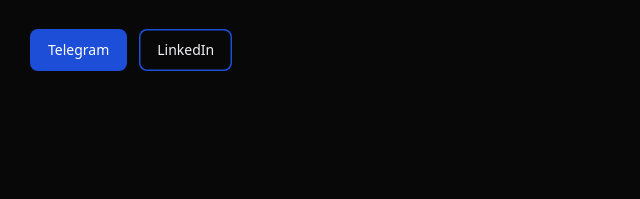
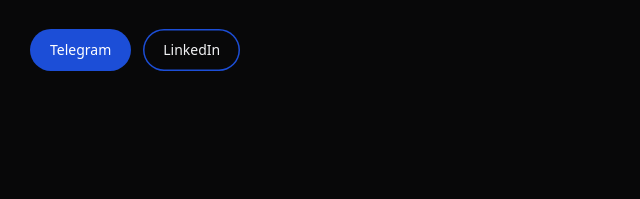
Before and after one commit to oleksii-yukhymets/oleksii-yukhymets.github.io, a plain HTML site: page index.html in a window 1280 px wide. Shown: the part 511-710 px from the top of the page, 62-702 px from the left. Drawn offline with Linux system fonts and the light colour scheme; a web font is replaced by a local one.

Commit message:
Pill-shaped buttons
Co-Authored-By: Claude Opus 5.5 <noreply@anthropic.com>

```diff
--- a/style.css
+++ b/style.css
@@ -134,7 +134,7 @@ img { max-width: 100%; display: block; }
 .cv { max-width: 760px; padding: 80px 0; }
 .cv-head { display: flex; justify-content: space-between; align-items: flex-start; margin-bottom: 64px; }
 .cv-head h1 { font-size: 40px; font-weight: 500; }
-.btn { display: inline-block; transition: background .2s, color .2s, opacity .2s; background: var(--accent); color: var(--on-accent); padding: 10px 18px; border-radius: 8px; font-size: 14px; font-weight: 500; }
+.btn { display: inline-block; transition: background .2s, color .2s, opacity .2s; background: var(--accent); color: var(--on-accent); padding: 10px 20px; border-radius: 999px; font-size: 14px; font-weight: 500; }
 .btn:hover { opacity: .9; }
 .contacts { color: var(--muted); font-size: 14px; margin-bottom: 64px; }
 .contacts div { margin-bottom: 4px; }
```
